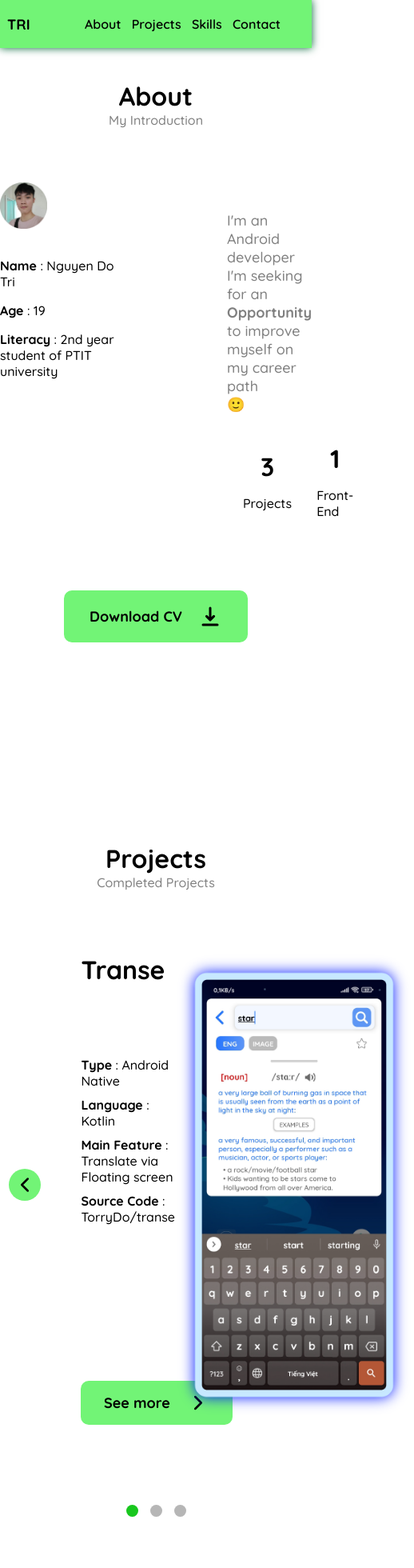
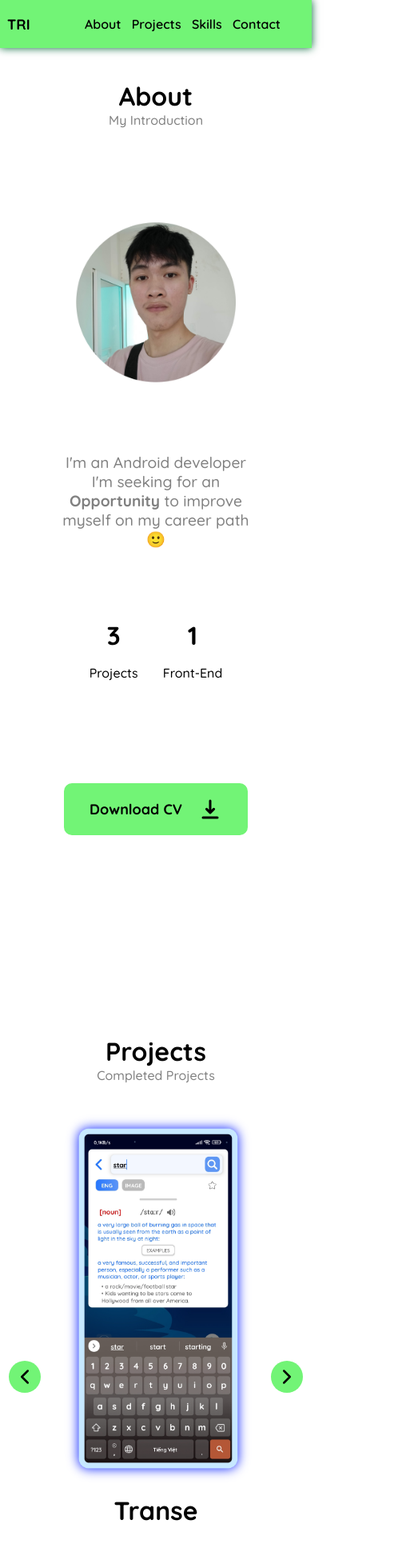
Before and after one commit to TorryDo/portfolio_web, a React (Create React App) app: page / in a window 390 px wide. Shown: the top 1960 px of the page at 80% size, 518 px wide, since content can reach past the window. Built offline with nearby package versions, Linux system fonts and the light colour scheme.

Commit message:
responsive for mobile

```diff
--- a/src/App.css
+++ b/src/App.css
@@ -73,19 +73,18 @@
 
   cursor: pointer;
 
-  transition: all .26s ease-out;
-
+  transition: all 0.26s ease-out;
 }
-.btn__txt{
+.btn__txt {
   margin-top: auto;
   margin-bottom: auto;
 }
-.btn__icon{
+.btn__icon {
   width: 30px;
   height: 100%;
 }
 
-.btn:hover{
+.btn:hover {
   /* opacity: 0.7; */
   box-shadow: 0 0 30px #00ee08;
   background-color: #d4ffd6;
@@ -93,11 +92,17 @@
   /* font-size: larger; */
 }
 
-.Hlist{
+.Hlist {
   display: flex;
   flex-direction: row;
 }
-.Vlist{
+.Vlist {
   display: flex;
   flex-direction: column;
 }
+
+/* @media screen and (max-width: 46.1875em) {
+  .NavBar {
+    height: 80px;
+  }
+} */
--- a/src/components/aboutPage/AboutPage.css
+++ b/src/components/aboutPage/AboutPage.css
@@ -17,15 +17,18 @@
   /* background-color: aquamarine; */
 }
 
-.avt-img {
+.avt__img {
   width: 15vw;
   height: 15vw;
+
+  min-width: 200px;
+  min-height: 200px;
 
   background: url(../../assets/image/me.png) no-repeat center;
   background-size: cover;
 }
 
-.avt-description {
+.avt__description {
   width: 70%;
   margin-top: 20px;
   text-align: start;
@@ -43,11 +46,11 @@
 .content > p {
   color: gray;
   font-size: large;
-  margin-left: 50px;
+  /* margin-left: 50px; */
 }
 
 .content-achievement {
-  margin-left: 70px;
+  /* margin-left: 70px; */
   margin-bottom: 25%;
 
   display: flex;
@@ -79,6 +82,55 @@
 
 /* BOT */
 
-.btn-downl{
+.btn-downl {
   margin-top: 50px;
 }
+
+@media screen and (max-width: 46.1875em) {
+  .AboutPage-mid {
+    width: 80%;
+    flex-direction: column;
+    align-items: center;
+
+    /* background-color: aquamarine; */
+  }
+
+  .avt {
+    width: 100%;
+    align-items: center;
+    padding-top: 50px;
+  }
+
+  .avt__img {
+  }
+
+  .avt__description {
+    display: none;
+  }
+  .content {
+    width: 100%;
+  }
+
+  .content > p {
+    width: 80%;
+
+    margin-left: auto;
+    margin-right: auto;
+
+    font-size: larger;
+    padding-top: 50px;
+
+    text-align: center;
+  }
+  .content-achievement {
+    margin-top: 50px;
+    margin-bottom: 25%;
+
+    display: flex;
+    flex-direction: row;
+    justify-content: center;
+    gap: 8vw;
+
+    /* background-color: antiquewhite; */
+  }
+}
--- a/src/components/aboutPage/AboutPage.js
+++ b/src/components/aboutPage/AboutPage.js
@@ -41,10 +41,10 @@ export const AboutPage = (
     const avt = () =>
         <div className="avt">
             <div
-                className="avt-img"
+                className="avt__img"
                 alt="avt"
             />
-            <div className="avt-description" >
+            <div className="avt__description" >
                 <p>
                     <b>Name</b> : {MY_NAME}
                 </p>
--- a/src/components/contactPage/ContactPage.css
+++ b/src/components/contactPage/ContactPage.css
@@ -118,3 +118,17 @@
 
   background-color: #78F27B;
 }
+
+@media screen and (max-width: 46.1875em) {
+  .contact {
+    width: 100%;
+    flex-direction: column;
+    align-items: center;
+
+    gap: 5em;
+  }
+  .contact__form{
+    align-items: center;
+    /* background-color: aquamarine; */
+  }
+}
--- a/src/components/projectPage/ProjectPage.css
+++ b/src/components/projectPage/ProjectPage.css
@@ -21,7 +21,6 @@
   justify-content: center;
 
   cursor: pointer;
-
 }
 .hlist-icon__arrowLeft {
   width: 30px;
@@ -49,9 +48,8 @@
   /* background-color: gray; */
 
   position: relative;
-
 }
-.hlist-body .item{
+.hlist-body .item {
   width: 100%;
   height: 100%;
   opacity: 0;
@@ -59,9 +57,8 @@
 
   transition-duration: 0.5s;
   transform: scale(0.85);
-
 }
-.hlist-body .item.active{
+.hlist-body .item.active {
   width: 100%;
   height: 100%;
   opacity: 1;
@@ -70,7 +67,7 @@
   transform: scale(1);
 }
 
-.hlist-item{
+.hlist-item {
   width: 100%;
   height: 100%;
 
@@ -79,7 +76,7 @@
   align-items: center;
 }
 
-.hlist-item .item-leftDescription{
+.item-leftDescription {
   width: 50%;
   height: 100%;
 
@@ -95,7 +92,7 @@
 .item-leftDescription > h1 {
   margin-top: 10%;
 }
-.item-leftDescription .description {
+.item-leftDescription__text {
   height: 100%;
   margin-bottom: 20%;
 
@@ -107,9 +104,10 @@
   /* background-color: aquamarine; */
 }
 
-.btn-more{
-  max-width: 180px;
-  min-width: 160px;
+.btn-more {
+  width: 9em;
+
+  height: 2em;
 
   padding-top: 10px;
   padding-bottom: 10px;
@@ -127,7 +125,7 @@
 }
 
 /* -------- 3 dots -------- */
-.ProjectPage-3dots{
+.ProjectPage-3dots {
   padding-top: 100px;
 
   width: 50%;
@@ -139,7 +137,7 @@
   justify-content: center;
   gap: 15px;
 }
-.ProjectPage-3dots .dot{
+.ProjectPage-3dots .dot {
   width: 15px;
   height: 15px;
 
@@ -149,7 +147,7 @@
   /* background-color: #72f476; */
   background-color: rgb(182, 182, 182);
 }
-.ProjectPage-3dots .dot.active{
+.ProjectPage-3dots .dot.active {
   width: 15px;
   height: 15px;
 
@@ -159,3 +157,59 @@
   /* background-color: #72f476; */
   background-color: #18c71e;
 }
+
+@media screen and (max-width: 46.1875em) {
+  .hlist-item {
+    flex-direction: column-reverse;
+    justify-content: center;
+    align-items: center;
+  }
+
+  .hlist-item > img {
+    max-width: 15em;
+
+    margin: auto;
+
+    background-repeat: no-repeat;
+    background-size: cover;
+
+    /* background-color: burlywood; */
+  }
+
+  .item-leftDescription {
+    width: 50%;
+    height: 100%;
+
+    padding-left: 0px;
+
+    display: flex;
+    flex-direction: column;
+    justify-content: center;
+
+    gap: 8vh;
+    /* background-color: aquamarine; */
+  }
+
+  .item-leftDescription > h1 {
+    width: fit-content;
+    margin-top: none;
+    text-align: center;
+    margin-left: auto;
+    margin-right: auto;
+
+    /* background-color: #72f476; */
+  }
+
+  .item-leftDescription__text {
+    display: none;
+  }
+
+  .btn-more {
+    min-width: 9em;
+
+    margin-left: auto;
+    margin-right: auto;
+
+    padding: 10px auto;
+  }
+}
--- a/src/components/projectPage/ProjectPage.js
+++ b/src/components/projectPage/ProjectPage.js
@@ -81,7 +81,7 @@ export const ProjectPage = (
 
                 <h1 id={data.mainColor}>{data.title}</h1>
 
-                <div className="description">
+                <div className="item-leftDescription__text">
                     <div><b>Type</b> : {data.type}  </div>
                     <div><b>Language</b> : {data.language}  </div>
                     <div><b>Main Feature</b> : {data.mainFeature}  </div>
--- a/src/components/skillsPage/SkillsPage.css
+++ b/src/components/skillsPage/SkillsPage.css
@@ -1,4 +1,4 @@
-.skills{
+.skills {
   margin-top: 60px;
 
   width: 100%;
@@ -9,7 +9,7 @@
   /* background-color: aquamarine; */
 }
 
-.card-android{
+.card-android {
   width: 350px;
   height: 550px;
 
@@ -21,7 +21,7 @@
   /* background-color: bisque; */
 }
 
-.card-design{
+.card-design {
   width: 350px;
   height: 550px;
 
@@ -33,7 +33,7 @@
   /* background-color: bisque; */
 }
 
-.card-top{
+.card-top {
   width: 100%;
 
   margin: auto;
@@ -44,16 +44,15 @@
 
   /* background-color: blue; */
 }
-.card-top__img{
+.card-top__img {
   width: 35px;
   height: 35px;
 
   margin-top: 5%;
   margin-right: auto;
   margin-left: auto;
-
 }
-.card-top__title{
+.card-top__title {
   margin-top: 5px;
 
   width: 100%;
@@ -64,7 +63,7 @@
   /* color: gray; */
 }
 
-.card-design__content{
+.card-design__content {
   width: 100%;
   height: 50px;
 
@@ -74,10 +73,9 @@
   flex-direction: column;
   justify-content: baseline;
   gap: 25px;
-
 }
 
-.design-item{
+.design-item {
   width: 100%;
   height: 50px;
   /* background-color: aquamarine; */
@@ -88,25 +86,23 @@
 
   gap: 15px;
 }
-.design-item__iconWrapper{
+.design-item__iconWrapper {
   width: 35px;
   height: 100%;
 
   margin-left: 15px;
-
 }
-.design-item > p{
-    font-size:medium;
+.design-item > p {
+  font-size: medium;
 }
 
-.card-android__content{
+.card-android__content {
   width: 100%;
   height: auto;
 
   margin-top: 15%;
 }
-.android-item{
-
+.android-item {
   width: 100%;
   height: fit-content;
 
@@ -120,3 +116,10 @@
 
   font-weight: 600;
 }
+
+@media screen and (max-width: 46.1875em) {
+  .skills{
+      flex-direction: column;
+      gap: 6em;
+  }
+}
```
Lines whose indentation alone changed are shown as unchanged.
